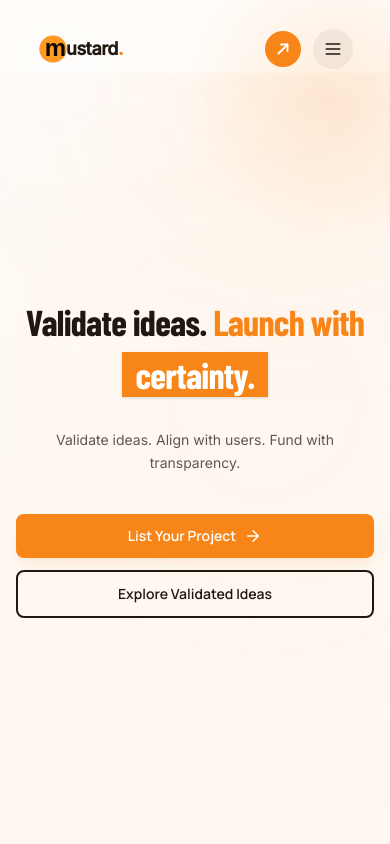
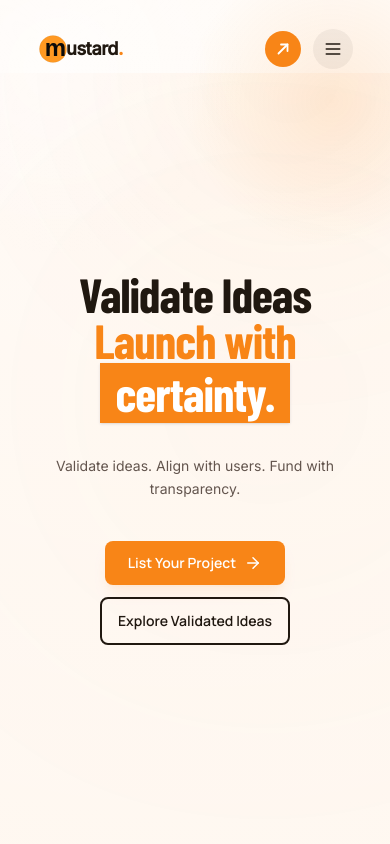
Before and after one commit to kings0x/Mustard-Landing, a Next.js app: page / in a window 390 px wide. Shown: the top 844 px of the page. Built offline with nearby package versions, Linux system fonts and the light colour scheme; a web font is replaced by a local one.

Commit message:
fixed the hero section heading

```diff
--- a/src/components/Hero.tsx
+++ b/src/components/Hero.tsx
@@ -18,10 +18,12 @@ export default function Hero() {
           <div className="flex-1 min-w-0">
 
             {/* Main Heading */}
-            <h1 className="text-4xl sm:text-5xl md:text-6xl lg:text-7xl font-bold text-ink mb-8 leading-tight sm:leading-none">
-              Validate ideas.
-              <br className="hidden sm:inline" /> <span className="text-primary">Launch with</span>{" "}
-              <WordRotator />
+            <h1 className="text-[3rem] sm:text-5xl md:text-6xl lg:text-7xl font-bold text-ink mb-8 leading-[0.95] sm:leading-none">
+              <span className="block sm:inline">Validate Ideas</span>
+              <span className="block sm:inline sm:ml-2 text-primary">Launch with</span>
+              <span className="block sm:inline sm:ml-2 whitespace-nowrap">
+                <WordRotator />
+              </span>
             </h1>
 
             {/* Description */}
@@ -31,11 +33,11 @@ export default function Hero() {
 
             {/* CTA Buttons */}
             <div className="flex flex-col sm:flex-row gap-3 sm:gap-4 items-center justify-center w-full sm:w-auto">
-              <button className="btn-primary w-full sm:w-auto inline-flex items-center justify-center gap-2 group text-sm sm:text-base py-3">
+              <button className="btn-primary inline-flex items-center justify-center gap-2 group text-sm sm:text-base py-3 px-5 sm:px-6 w-auto min-w-[11.25rem] sm:min-w-0">
                 List Your Project
                 <ArrowRight size={18} className="group-hover:translate-x-1 transition" />
               </button>
-              <button className="btn-secondary w-full sm:w-auto text-sm sm:text-base py-3">
+              <button className="btn-secondary inline-flex items-center justify-center text-sm sm:text-base py-3 px-4 sm:px-6 w-auto min-w-[10.5rem] sm:min-w-0">
                 Explore Validated Ideas
               </button>
             </div>
--- a/src/components/WordRotator.tsx
+++ b/src/components/WordRotator.tsx
@@ -15,7 +15,7 @@ export default function WordRotator() {
     }, []);
 
     return (
-        <span className="inline-grid overflow-hidden bg-primary px-2 sm:px-3 lg:px-4 leading-[0.9] mt-2 md:mt-3 align-baseline shadow-sm text-white">
+        <span className="inline-grid overflow-hidden bg-primary px-2 sm:px-3 lg:px-4 leading-[0.9] mt-0 sm:mt-2 md:mt-3 align-baseline shadow-sm text-white">
             {words.map((word, index) => {
                 const isActive = index === currentIndex;
                 // The word right before the current one (with wrap-around) is the exiting word
```
